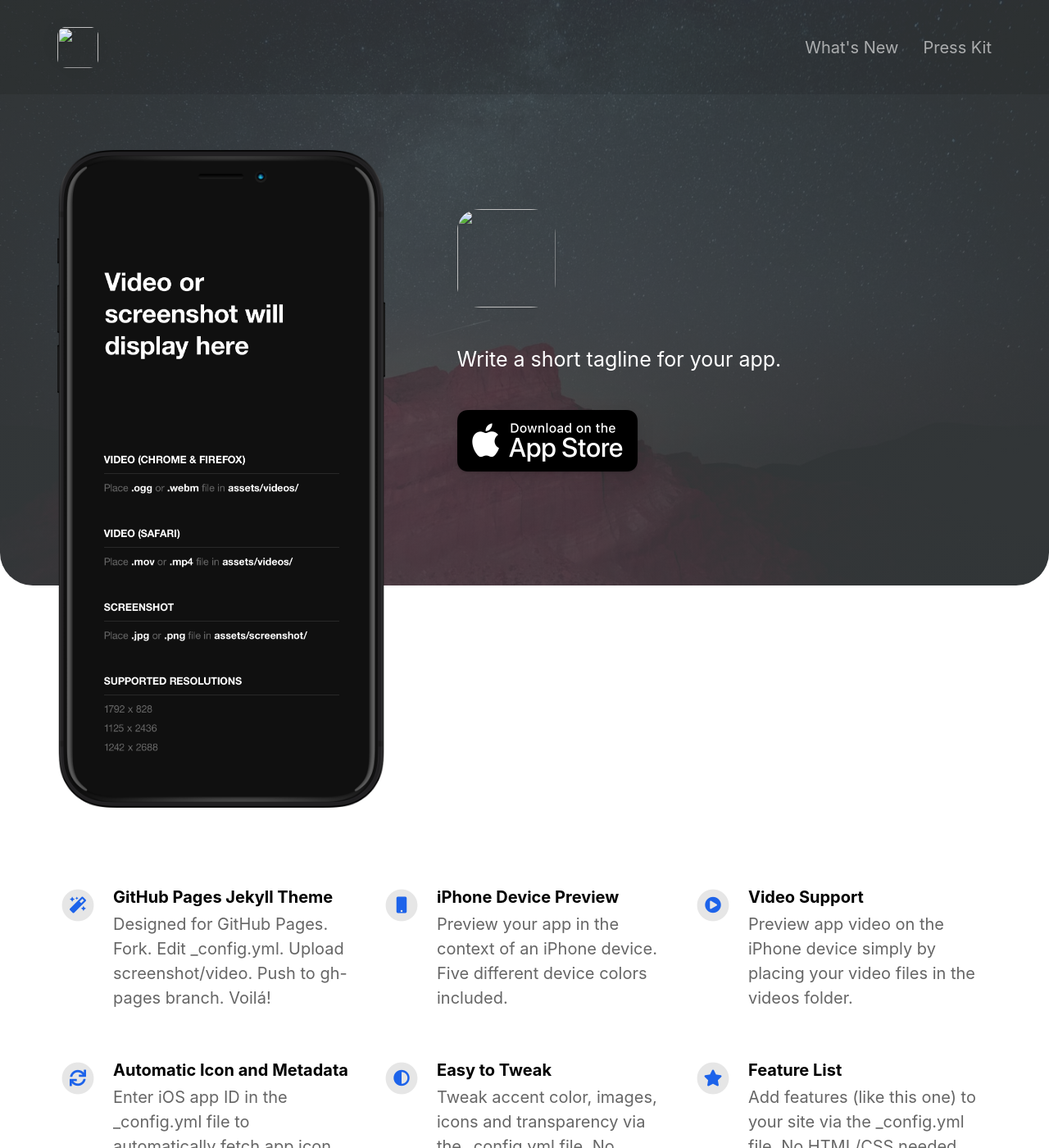
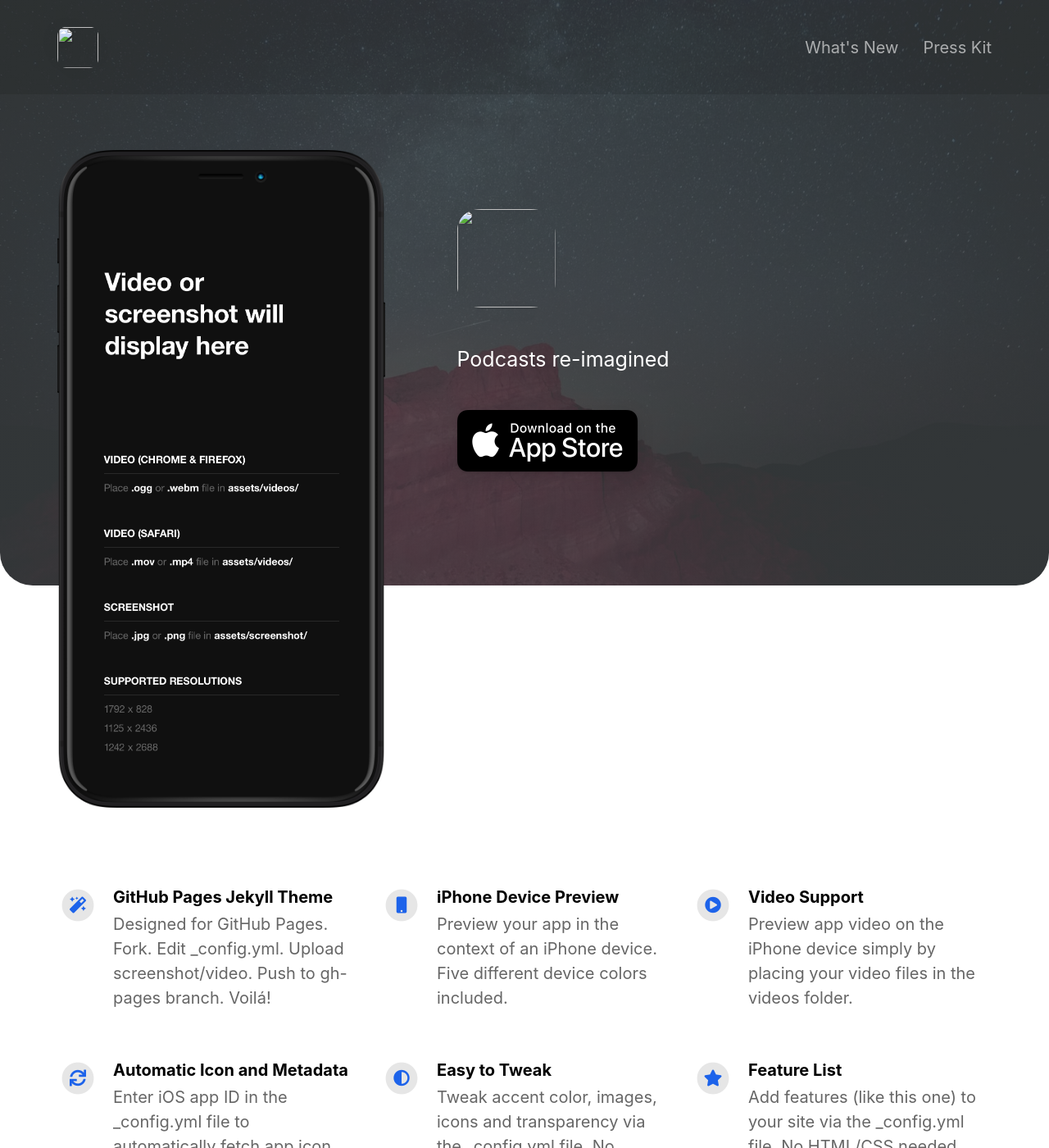
Before and after one commit to StillAyo/StillAyo.github.io, a Jekyll site: the page built from index.html, in a window 1280 px wide and 1400 px high. Shown: the whole window at 82% size. Built offline with Jekyll 4.4.1, drawn with Linux system fonts in a browser that asks for light colours; nearby versions of some CDN libraries; some of the changed text lies outside the part shown.

Commit message:
Update _config.yml

```diff
--- a/_config.yml
+++ b/_config.yml
@@ -13,7 +13,7 @@ presskit_download_link                    : https://emilbaehr.com
 app_icon                                  : # assets/appicon.png                      # Automatically populates if not set and if iOS app ID is set.  Otherwise enter path to icon file manually.
 app_name                                  :                                           # Automatically populates if not set and if iOS app ID is set.  Otherwise enter manually.
 app_price                                 :                                           # Automatically populates if not set and if iOS app ID is set.  Otherwise enter manually.
-app_description                           : Write a short tagline for your app.
+app_description                           : Podcasts re-imagined
 
 enable_smart_app_banner                   : true                                      # Set to true to show a smart app banner at top of page on mobile devices.
 
@@ -22,7 +22,7 @@ enable_smart_app_banner                   : true
 # Information About Yourself
 your_name                                 : Ayo
 your_link                                 :
-your_city                                 : Copenhagen
+your_city                                 : London
 email_address                             : ayo_99@outlook.com
 linkedin_username                         :
 linkedin_company                          :
```
